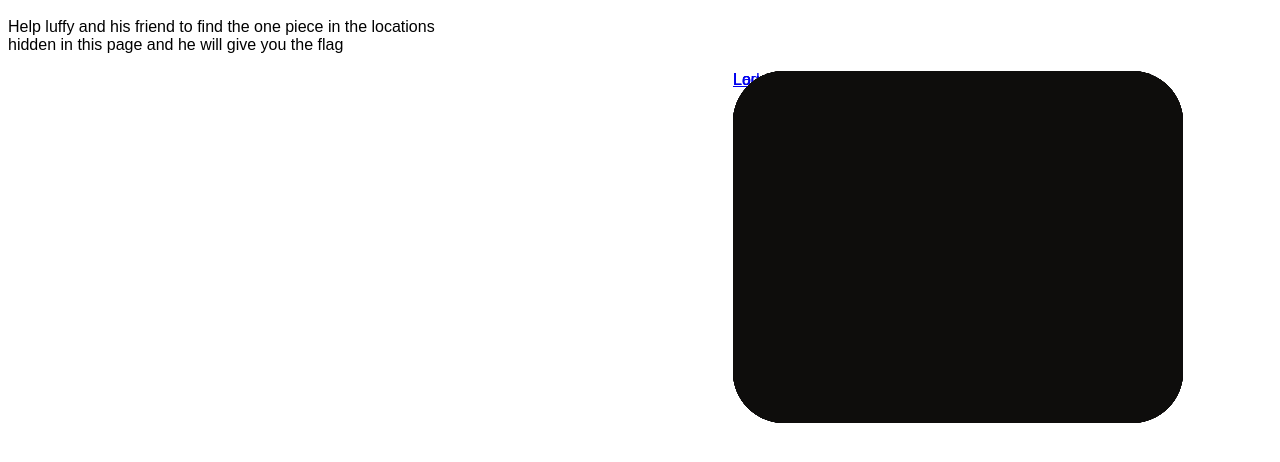
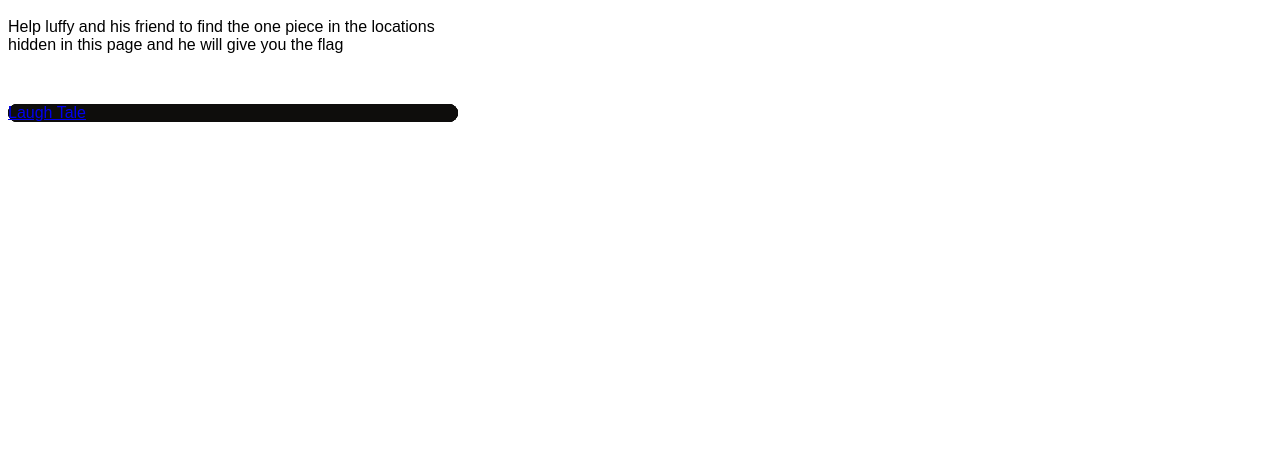
Before and after one commit to RayerUngaurded/Findtheonepiece, a plain HTML site: page index.html in a window 1280 px wide. Shown: the part 48-510 px from the top of the page. Drawn offline with Linux system fonts and the light colour scheme.

Commit message:
Update index.css

```diff
--- a/index.css
+++ b/index.css
@@ -1,9 +1,5 @@
 html{font-family:sans-serif;font-size 3px;}
 a{position: absolute;
 width: 450px;
-height: 352px;
-left: 733px;
-top: 119px;
-
 background: #0E0D0C;
 border-radius: 51px;}
```
